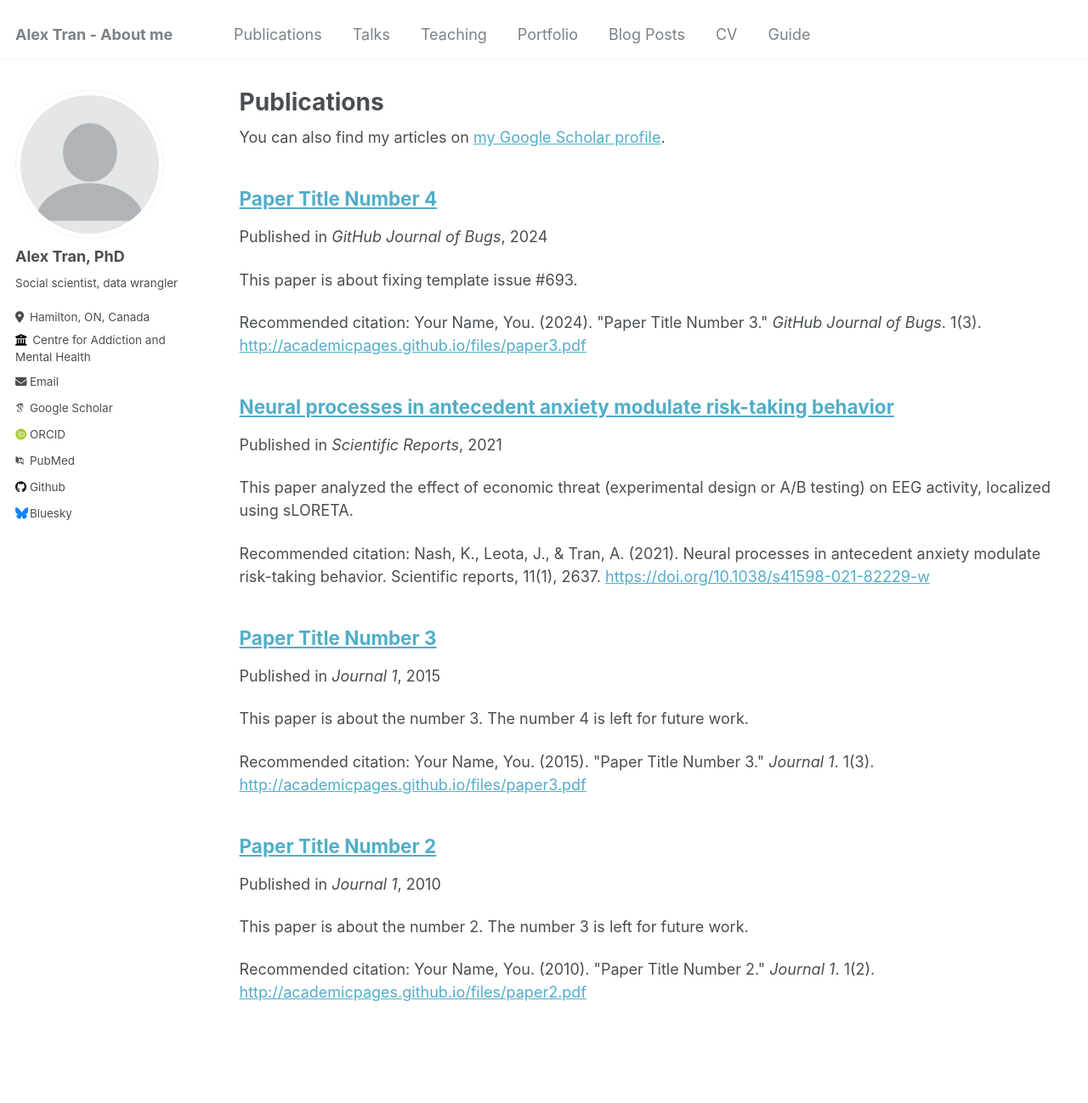
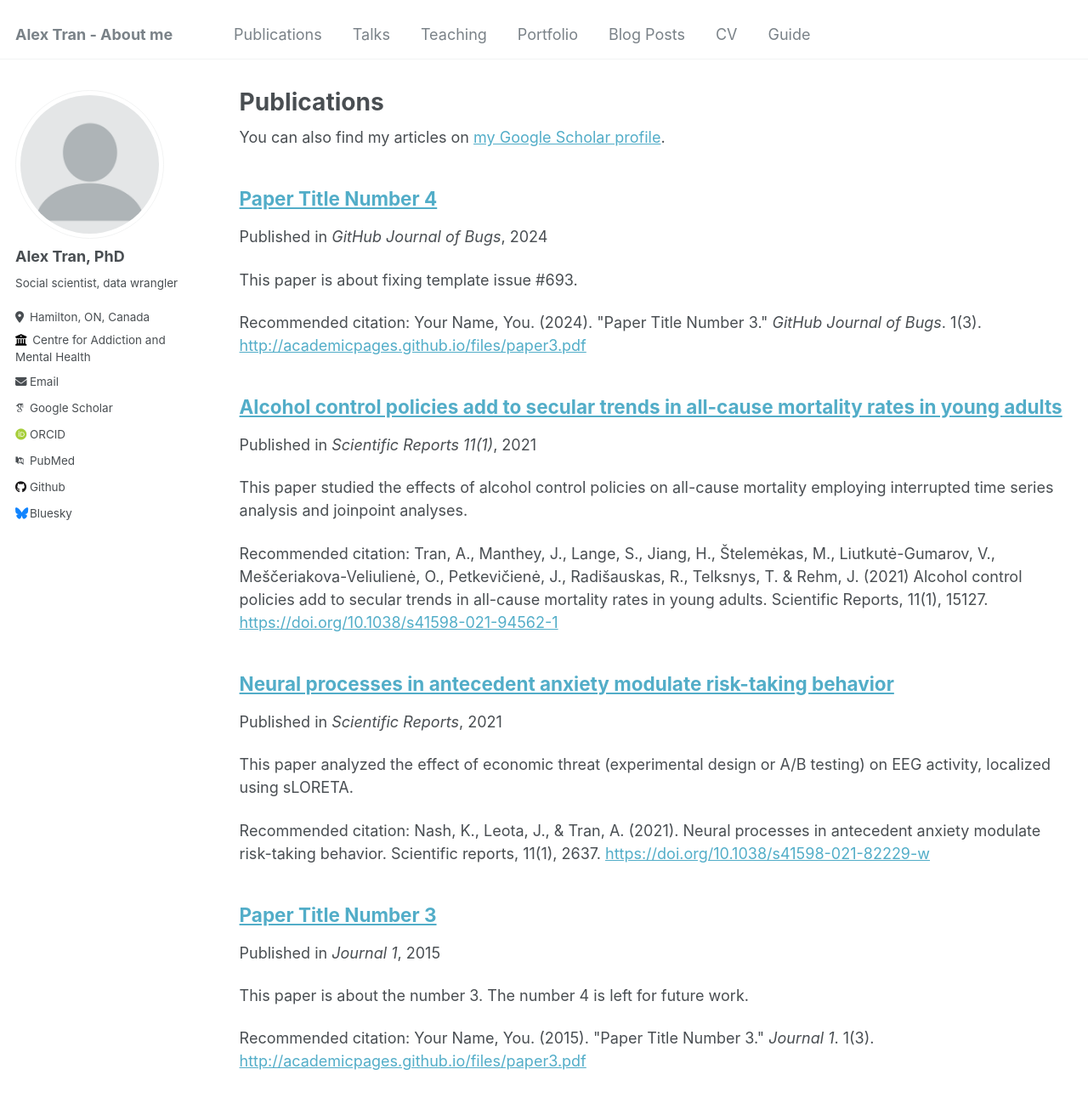
Before and after one commit to 9trana/academic_site, a Jekyll site: the page built from _pages/publications.md, in a window 1280 px wide and 1400 px high. Shown: the top 1298 px of the window at 85% size. Built offline with Jekyll 4.4.1, drawn with Linux system fonts in a browser that asks for light colours; some web fonts are replaced.

Commit message:
Update 2010-10-01-paper-title-number-2.md

```diff
--- a/_publications/2010-10-01-paper-title-number-2.md
+++ b/_publications/2010-10-01-paper-title-number-2.md
@@ -1,12 +1,10 @@
 ---
-title: "Paper Title Number 2"
+title: "Alcohol control policies add to secular trends in all-cause mortality rates in young adults"
 collection: publications
-permalink: /publication/2010-10-01-paper-title-number-2
-excerpt: 'This paper is about the number 2. The number 3 is left for future work.'
-date: 2010-10-01
-venue: 'Journal 1'
-paperurl: 'http://academicpages.github.io/files/paper2.pdf'
-citation: 'Your Name, You. (2010). &quot;Paper Title Number 2.&quot; <i>Journal 1</i>. 1(2).'
+permalink: /publication/2021-jpts-acmort.pdf
+excerpt: 'This paper studied the effects of alcohol control policies on all-cause mortality employing interrupted time series analysis and joinpoint analyses.'
+date: 2021-07-23
+venue: 'Scientific Reports 11(1)'
+paperurl: 'https://doi.org/10.1038/s41598-021-94562-1'
+citation: 'Tran, A., Manthey, J., Lange, S., Jiang, H., Štelemėkas, M., Liutkutė-Gumarov, V., Meščeriakova-Veliulienė, O., Petkevičienė, J., Radišauskas, R., Telksnys, T. & Rehm, J. (2021) Alcohol control policies add to secular trends in all-cause mortality rates in young adults. Scientific Reports, 11(1), 15127.'
 ---
-
-The contents above will be part of a list of publications, if the user clicks the link for the publication than the contents of section will be rendered as a full page, allowing you to provide more information about the paper for the reader. When publications are displayed as a single page, the contents of the above "citation" field will automatically be included below this section in a smaller font.
```
